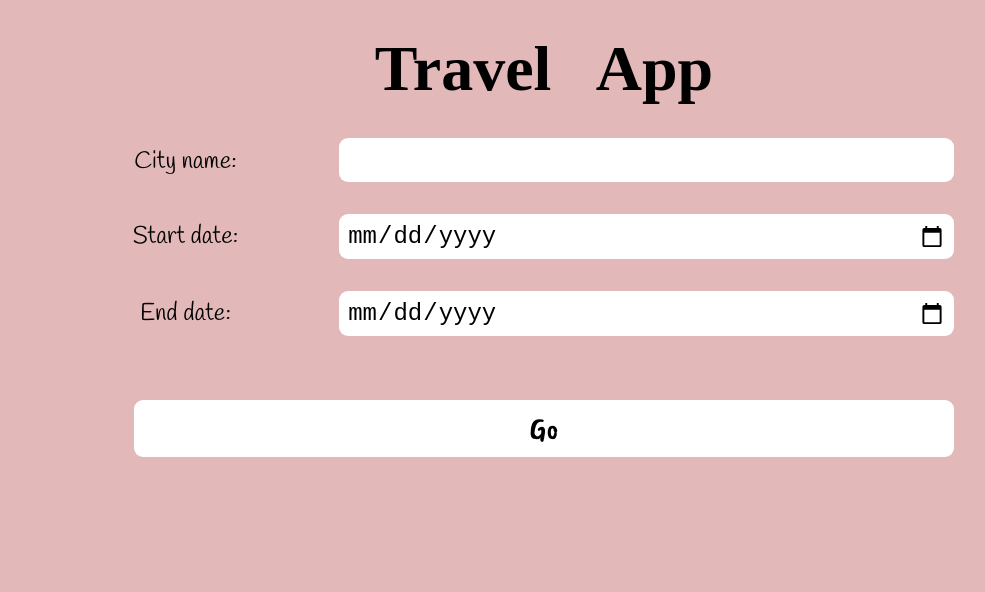
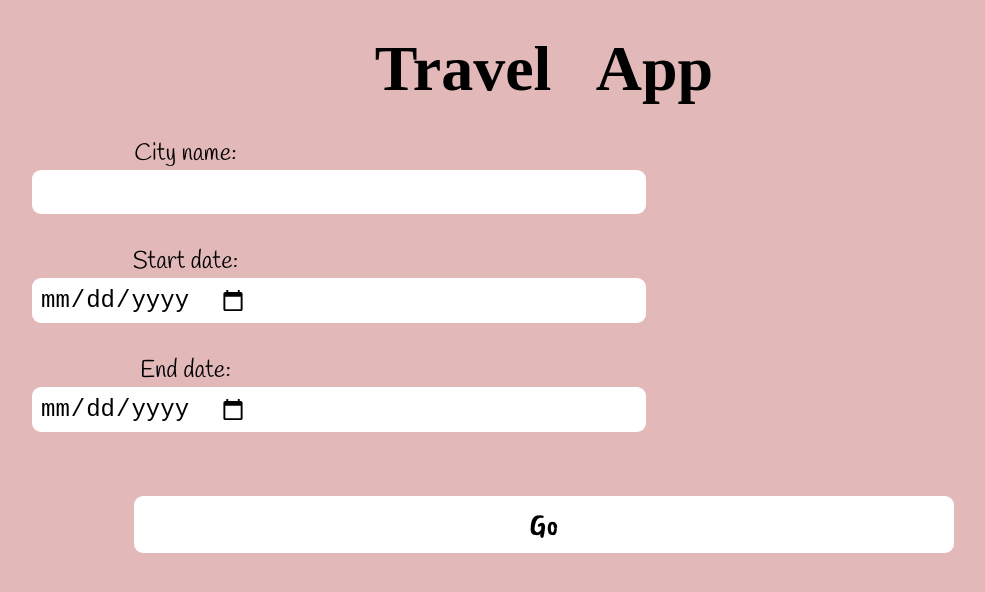
Before and after one commit to weixin-you/travel-app, a React (Create React App) app: page / in a window 1280 px wide. Shown: the top 592 px of the page, without its empty margins (96-1081 px from the left). Built offline with nearby package versions, Linux system fonts and the light colour scheme; the HTML template or start-up script is replaced by a standard one; a web font is replaced by a local one.

Commit message:
update display

```diff
--- a/src/components/headerAndForm/HeaderAndForm.css
+++ b/src/components/headerAndForm/HeaderAndForm.css
@@ -15,6 +15,7 @@
 .form {
     width: 80%;
     display: flex;
+    display:-webkit-flex;
     flex-direction: column;
     justify-content: center;
     gap: 2rem;
@@ -33,6 +34,7 @@
 }
 
 .input {
+    display:-webkit-flex;
     width: 60%;
     border-radius: 9px;
     font-size: 1.5rem;
```
Also changed, not shown: 6 other files (tests, documents, lock files or other folders).
